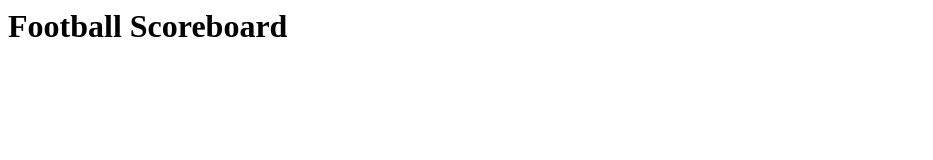
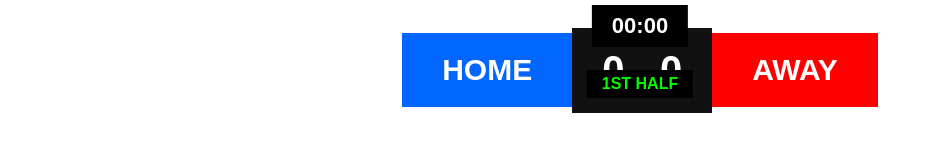
Before and after one commit to sobidmardi2025-prog/Football-scoreboard-, a plain HTML site: page index.html in a window 1280 px wide. Shown: the whole page, without its empty margins (0-933 px from the left). Drawn offline with Linux system fonts and the light colour scheme.

Commit message:
Update index.html

```diff
--- a/index.html
+++ b/index.html
@@ -1 +1,86 @@
-<h1>Football Scoreboard</h1>
+<!DOCTYPE html>
+<html>
+<head>
+<meta charset="UTF-8">
+<title>Football Scoreboard</title>
+
+<style>
+body{
+margin:0;
+background:transparent;
+font-family:Arial,sans-serif;
+}
+
+.scoreboard{
+width:900px;
+height:100px;
+margin:auto;
+margin-top:20px;
+display:flex;
+align-items:center;
+justify-content:center;
+}
+
+.team1{
+background:#0066ff;
+color:white;
+padding:20px 40px;
+font-size:30px;
+font-weight:bold;
+}
+
+.score{
+background:#111;
+color:white;
+padding:20px 30px;
+font-size:40px;
+font-weight:bold;
+}
+
+.team2{
+background:#ff0000;
+color:white;
+padding:20px 40px;
+font-size:30px;
+font-weight:bold;
+}
+
+.timer{
+position:absolute;
+top:5px;
+left:50%;
+transform:translateX(-50%);
+background:black;
+color:white;
+padding:8px 20px;
+font-size:22px;
+font-weight:bold;
+}
+
+.half{
+position:absolute;
+top:70px;
+left:50%;
+transform:translateX(-50%);
+background:black;
+color:#00ff00;
+padding:5px 15px;
+font-weight:bold;
+}
+</style>
+</head>
+
+<body>
+
+<div class="timer">00:00</div>
+
+<div class="scoreboard">
+<div class="team1">HOME</div>
+<div class="score">0 - 0</div>
+<div class="team2">AWAY</div>
+</div>
+
+<div class="half">1ST HALF</div>
+
+</body>
+</html>
```
